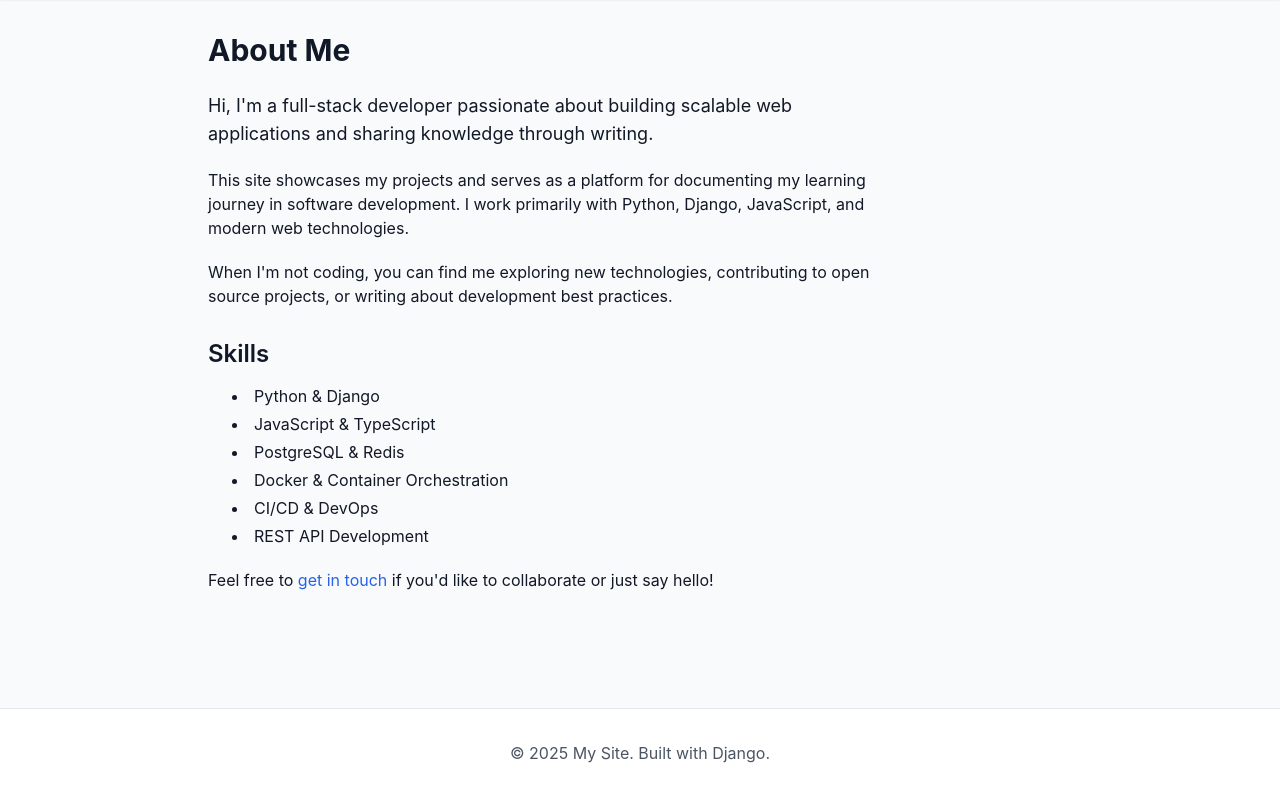
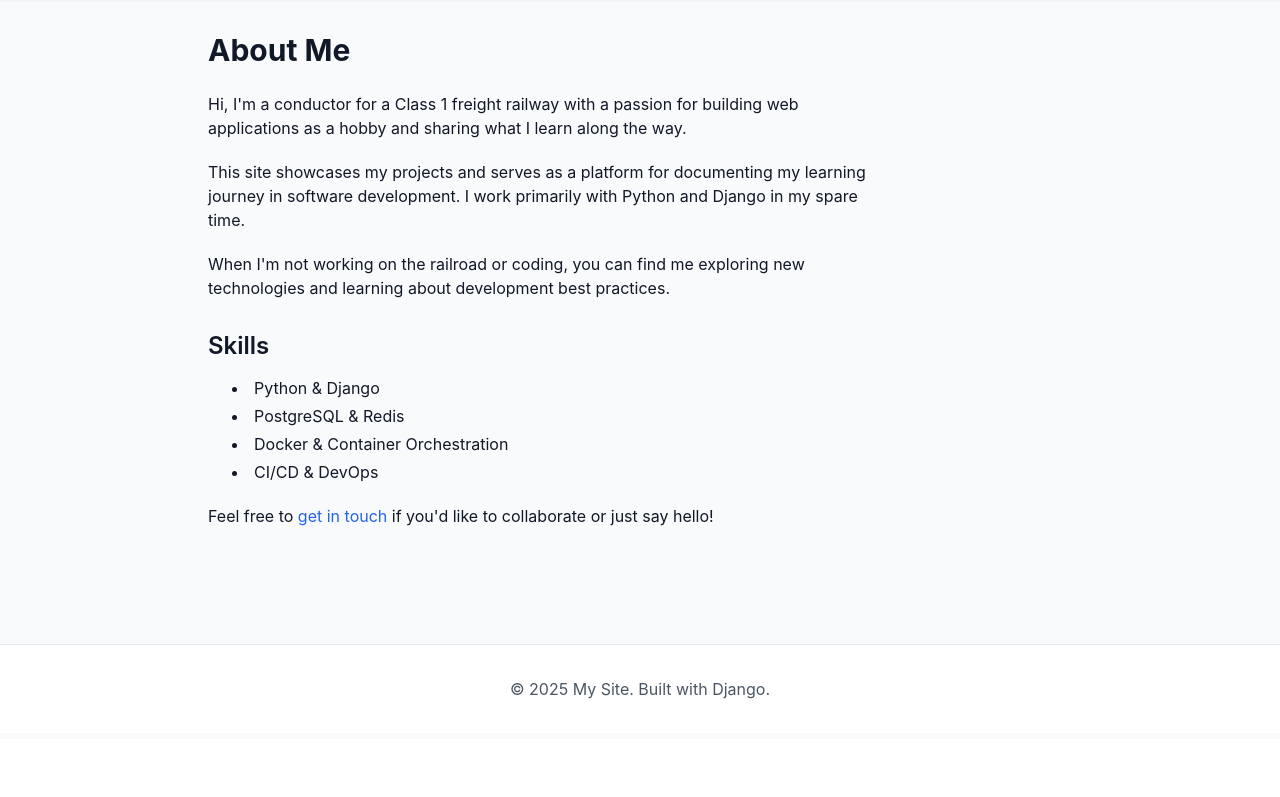
Before and after one commit to NagyGeorge/personal-webpage, a Django app: page /about/ in a window 1280 px wide. Shown: the part 61-858 px from the top of the page. After the commit the page ends 760 px from the top, so only its background shows below. Run offline with Django 5.2, Linux system fonts and the light colour scheme; parts of the project's set-up code (start-up, migrations or seed data) failed here and were passed over; some libraries are stand-ins or nearby versions.

Commit message:
fix: update content and styling for accurate personal information
- Fix font size inconsistency in about page by removing text-lg class
- Update bio to reflect actual job as railway conductor, not full-stack developer
- Remove JavaScript/TypeScript and REST API from skills list
- Update home page tagline to be more accurate
- Remove text-center from home page for better alignment
- Update test assertion to match new about page content

```diff
--- a/mysite/test_views.py
+++ b/mysite/test_views.py
@@ -52,7 +52,7 @@ class FrontendViewTests(TestCase):
         response = self.client.get(reverse("about"))
         self.assertEqual(response.status_code, 200)
         self.assertContains(response, "About Me")
-        self.assertContains(response, "full-stack developer")
+        self.assertContains(response, "conductor for a Class 1 freight railway")
 
     def test_projects_page_loads(self):
         """Test that projects page loads and shows projects"""
--- a/templates/about.html
+++ b/templates/about.html
@@ -7,30 +7,28 @@
     <h1 class="text-3xl font-bold mb-6">About Me</h1>
 
     <div class="prose prose-gray max-w-none">
-        <p class="text-lg mb-4">
-            Hi, I'm a full-stack developer passionate about building scalable web applications
-            and sharing knowledge through writing.
+        <p class="mb-4">
+            Hi, I'm a conductor for a Class 1 freight railway with a passion for building
+            web applications as a hobby and sharing what I learn along the way.
         </p>
 
         <p class="mb-4">
             This site showcases my projects and serves as a platform for documenting my
-            learning journey in software development. I work primarily with Python, Django,
-            JavaScript, and modern web technologies.
+            learning journey in software development. I work primarily with Python and Django
+            in my spare time.
         </p>
 
         <p class="mb-6">
-            When I'm not coding, you can find me exploring new technologies, contributing to
-            open source projects, or writing about development best practices.
+            When I'm not working on the railroad or coding, you can find me exploring new
+            technologies and learning about development best practices.
         </p>
 
         <h2 class="text-xl font-semibold mb-3">Skills</h2>
         <ul class="list-disc list-inside mb-6 space-y-1">
             <li>Python & Django</li>
-            <li>JavaScript & TypeScript</li>
             <li>PostgreSQL & Redis</li>
             <li>Docker & Container Orchestration</li>
             <li>CI/CD & DevOps</li>
-            <li>REST API Development</li>
         </ul>
 
         <p>
--- a/templates/home.html
+++ b/templates/home.html
@@ -3,9 +3,9 @@
 {% block title %}Home - My Site{% endblock %}
 
 {% block content %}
-<div class="text-center mb-12">
+<div class="mb-12">
     <h1 class="text-4xl font-bold mb-4">Welcome to My Site</h1>
-    <p class="text-xl text-gray-600">Full-stack developer showcasing projects and sharing insights</p>
+    <p class="text-xl text-gray-600">Railway conductor exploring web development as a hobby</p>
 </div>
 
 <div class="grid md:grid-cols-2 gap-12">
```
